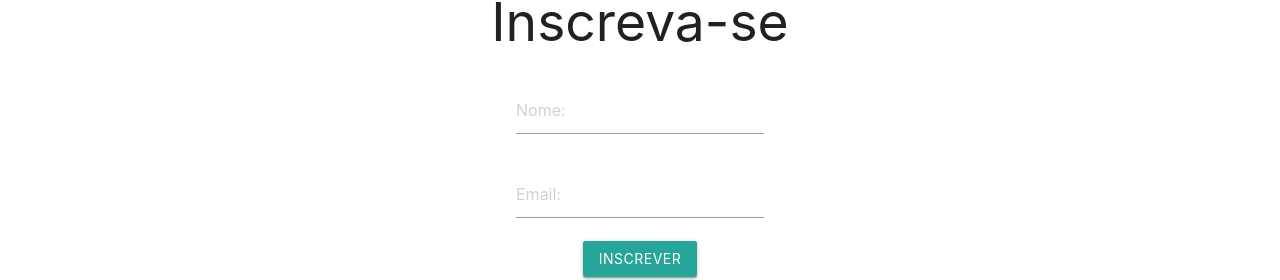
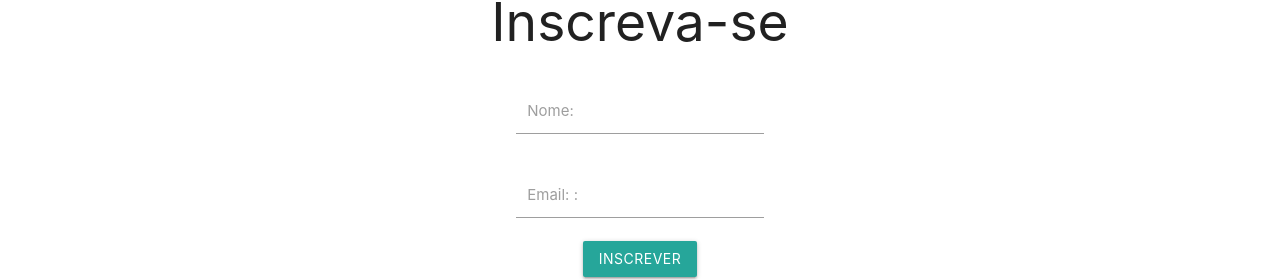
Before and after one commit to DaviFreiredaSilva/hc-ecommerce1, a React (Create React App) app: page /subscribe in a window 1280 px wide. Shown: the part 107-387 px from the top of the page. Built offline with nearby package versions, Linux system fonts and the light colour scheme.

Commit message:
labels ok

```diff
--- a/src/pages/Subscribe.js
+++ b/src/pages/Subscribe.js
@@ -22,10 +22,12 @@ function Subscribe() {
         <MainDiv>
            <h2>Inscreva-se</h2>
            <div className="input-field col s6">
-           <input placeholder="Nome:" onChange={e=> setName(e.target.value)}/>
+           <label for="name">Nome: </label>
+           <input id="name" onChange={e=> setName(e.target.value)}/>
            </div>
            <div className="input-field col s6">
-           <input type="email" placeholder="Email:" onChange={e=> setEmail(e.target.value)}/>
+           <label for="name">Email: : </label>
+           <input type="email" id="email" onChange={e=> setEmail(e.target.value)}/>
            </div>
            <button
            className="btn"
```
